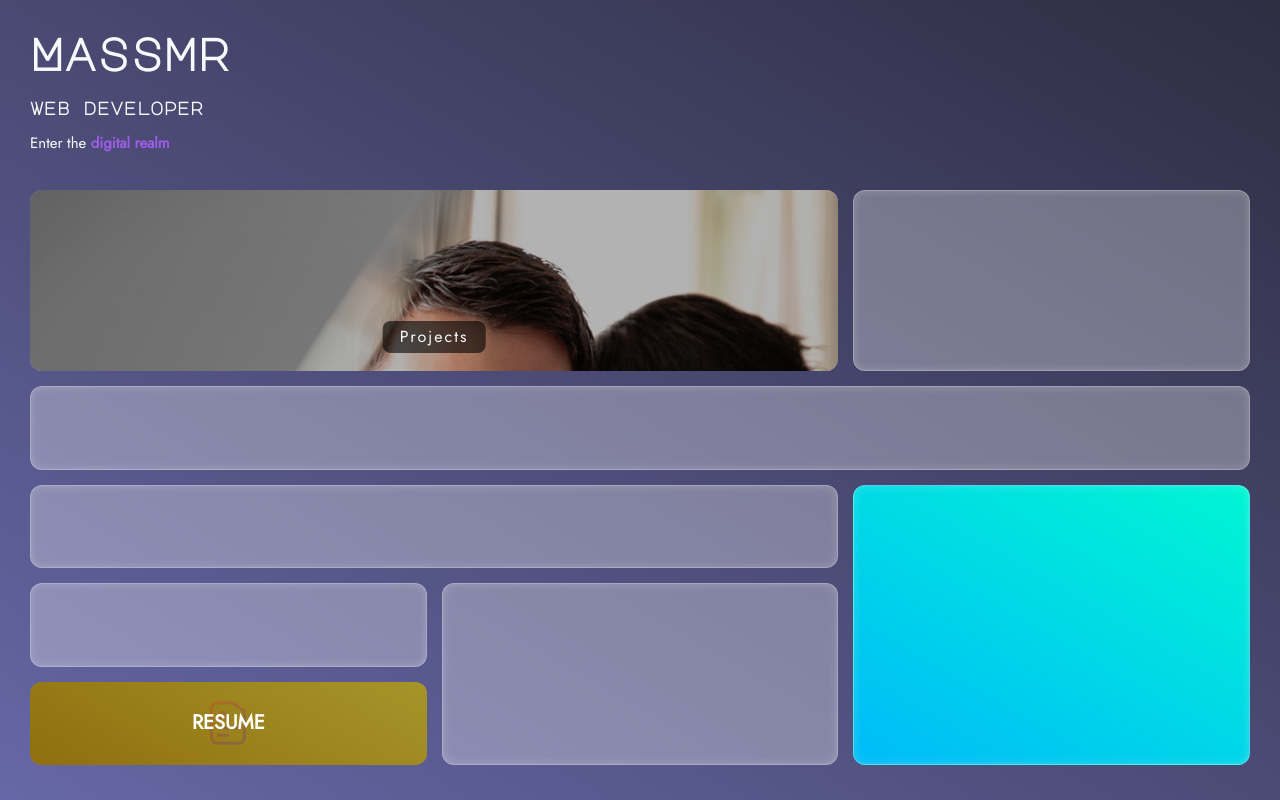
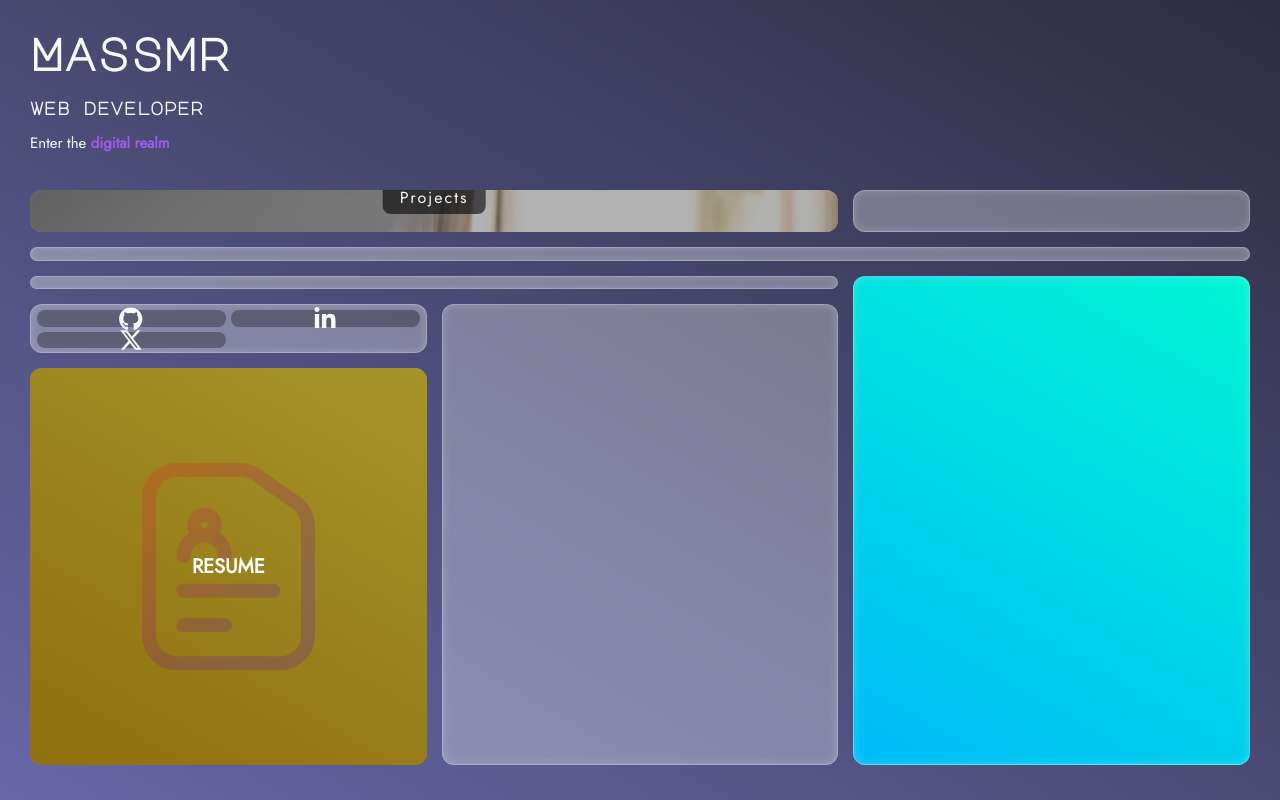
Before and after one commit to massmr/massmr.xyz---react-portfolio, a React (Vite) app: page / in a window 1280 px wide. Built offline with nearby package versions, Linux system fonts and the light colour scheme; a web font is replaced by a local one.

Commit message:
modale comp created but not centered

```diff
--- a/package.json
+++ b/package.json
@@ -10,6 +10,8 @@
     "preview": "vite preview"
   },
   "dependencies": {
+    "@fortawesome/fontawesome-svg-core": "^6.5.1",
+    "@fortawesome/free-brands-svg-icons": "^6.5.1",
     "@fortawesome/react-fontawesome": "^0.2.0",
     "babel-plugin-macros": "^3.1.0",
     "react": "^18.2.0",
--- a/src/Grid/Grid.css
+++ b/src/Grid/Grid.css
@@ -68,6 +68,12 @@
   background-color: rgba(255,255,255,0.3);
   border: 1px solid rgba(248,249,250,0.3);
   box-shadow: inset 0 0 10px rgba(255,255,255,0.2);
+  display: flex;
+  flex-flow: row wrap;
+  gap: 5px;
+  align-items: center;
+  justify-content: center;
+  padding: 5px;
 }
 
 .item7 {
--- a/src/Grid/Grid.jsx
+++ b/src/Grid/Grid.jsx
@@ -2,7 +2,6 @@
 import './Grid.css';
 import { Container,
   Grid,
-  GridItem,
   OpacityOverlay,
   ResumeIconContainer,
   ResumeIcon,
@@ -12,6 +11,10 @@ import { Container,
 import { LeftHandComponent, RightHandComponent } from './SplitScreen/SplitComponents.jsx';
 import { SplitScreen } from './SplitScreen/SplitScreen.jsx';
 import { ImagesContainer } from './ImagesContainer/ImagesContainer.jsx';
+import { LinkItem } from './LinkItem/LinkItem.jsx';
+import { Modale } from './Modal/Modal.jsx';
+import { GridItem } from './GridItem/GridItem.jsx';
+import { HiddingContainer } from './OverflowHideLayout/OverflowHideLayout.jsx';
 
 //import assets
 import resumeIcon from "./assets/resume-icon.png";
@@ -68,37 +71,55 @@ export const BentoGrid = () => {
     <Container>
       <Grid>
 
-        <GridItem className="item1">
+        <GridItem name="item1">
+          <HiddingContainer>
+
+            <OpacityOverlay />
             <ImagesContainer
               style={Item1ImageStyle}
               source={MDPortrait}
             />
-          <OpacityOverlay />
             <button style={Item1ButtonStyle} >Projects</button>
+
+          </HiddingContainer>
         </GridItem>
 
-        <GridItem className="item2">
+        <GridItem name="item2">
 
         </GridItem>
 
-        <GridItem className="item3"/>
+        <GridItem name="item3"/>
 
-        <GridItem className="item4"/>
+        <GridItem name="item4"/>
 
-        <GridItem className="item5"/>
+        <GridItem name="item5"/>
 
-        <GridItem className="item6"/>
+        <GridItem name="item6" hasModal>
+          <LinkItem iconName="fa-github" state={true}/>
+          <LinkItem iconName="fa-linkedin-in" state={true}/>
+          <LinkItem iconName="fa-x-twitter" state={true}/>
+          <LinkItem iconName="fa-github" />
 
-        <GridItem className="item7">
+          <Modale>
+            <LinkItem iconName="fa-github" state={true}/>
+            <LinkItem iconName="fa-linkedin-in" state={true}/>
+            <LinkItem iconName="fa-x-twitter" state={true}/>
+          </Modale>
 
+        </GridItem>
+
+        <GridItem name="item7">
+
+          <HiddingContainer>
             <ResumeText>RESUME</ResumeText>
             <ResumeIconContainer>
               <ResumeIcon src={resumeIcon}></ResumeIcon>
             </ResumeIconContainer>
+          </HiddingContainer>
 
         </GridItem>
 
-        <GridItem className="item8"/>
+        <GridItem name="item8"/>
 
       </Grid>
     </Container>
--- /dev/null
+++ b/src/Grid/GridItem/GridItem.jsx
@@ -0,0 +1,38 @@
+import { useState } from 'react';
+import { Modale } from '../Modal/Modal.jsx';
+
+export const GridItem = ({ children, name, hasModal }) => {
+  const [isModaleVisible, setIsModaleVisible] = useState(false);
+
+  const handleModaleOpen = () => {
+    if (hasModal) {
+      setIsModaleVisible(true);
+    }
+  };
+
+  const handleModaleClose = () => {
+    setIsModaleVisible(false);
+  };
+
+  return (
+    <div
+      onClick={handleModaleOpen}
+      className={name}
+      style={{
+        borderRadius: '12px',
+        width: '100%',
+        height: '100%',
+        position: 'relative',
+        cursor: 'pointer',
+      }}>
+
+      {children}
+      {hasModal && isModaleVisible && (
+        <Modale state={isModaleVisible}
+        handleClose={handleModaleClose}>
+        </Modale>
+      )}
+
+    </div>
+  )
+}
--- /dev/null
+++ b/src/Grid/LinkItem/LinkItem.jsx
@@ -0,0 +1,47 @@
+//import packages
+import { useState, useEffect } from 'react';
+
+//import icons
+import { FontAwesomeIcon } from "@fortawesome/react-fontawesome";
+import { library } from "@fortawesome/fontawesome-svg-core";
+import { faGithub,
+  faLinkedinIn,
+  faXTwitter } from "@fortawesome/free-brands-svg-icons";
+library.add({ faGithub, faXTwitter, faLinkedinIn });
+
+export const LinkItem = ({ iconName, state }) => {
+
+  const [isActive, setIsActive] = useState(false);
+
+  useEffect(() => {
+    if (state) {
+      setIsActive(true);
+    }
+  }, [state]);
+
+  const LinkItemStyle = {
+    width: 'calc(100% / 2 - 3px)',
+    height: 'calc(100% / 2 - 2px)',
+    backgroundColor: 'rgba(0,0,0,0.3)',
+    borderRadius: '8px',
+    display: 'flex',
+    alignItems: 'center',
+    justifyContent: 'center',
+    opacity: isActive ? 1 : 0,
+  };
+
+  const linkIconStyle = {
+    transform: 'scale(1.5)',
+    color: '#F8F9FA',
+  }
+
+  const fullIconName = `fa-brands ${iconName}`;
+
+  return (
+    <div style={LinkItemStyle} >
+      {fullIconName && <FontAwesomeIcon
+        style={linkIconStyle}
+        icon={fullIconName} />}
+    </div>
+  );
+}
--- /dev/null
+++ b/src/Grid/Modal/Modal.jsx
@@ -0,0 +1,42 @@
+import { useState } from 'react'
+import styled from 'styled-components'
+
+const ModaleBackground = styled.div`
+  position: fixed;
+  margin: 0 auto;
+  width: 100vw;
+  height: 100vh;
+  overflow: auto;
+  background-color: rgba(0,0,0,0.5);
+  box-sizing: border-box;
+
+  display: flex;
+  align-items: center;
+  justify-content: center;
+`;
+
+const ModaleBody = styled.div`
+  background-color: white;
+  position: relative;
+  margin: 10% auto;
+  padding: 20px;
+  width: 50%;
+`;
+
+export const Modale = ({ children,
+  state,
+  handleClose }) => {
+
+  return(
+    <>
+      { state &&
+        <ModaleBackground onClick={handleClose}>
+          <ModaleBody onClick={e => e.stopPropagation()}>
+            <button onClick={handleClose}>Hide Modal</button>
+            {children}
+          </ModaleBody>
+        </ModaleBackground>
+      }
+    </>
+  );
+};
--- /dev/null
+++ b/src/Grid/OverflowHideLayout/OverflowHideLayout.jsx
@@ -0,0 +1,16 @@
+import styled from 'styled-components';
+
+const Hidder = styled.div`
+  overflow: hidden;
+  height: 100%;
+  width: 100%;
+  border-radius: 12px;
+`;
+
+export const HiddingContainer = ({ children })  => {
+  return (
+    <Hidder>
+      {children}
+    </Hidder>
+  );
+}
--- a/src/Grid/styled-components.js
+++ b/src/Grid/styled-components.js
@@ -12,14 +12,6 @@ export const Grid = styled.div`
   height: 100%;
   width: 100%;
   gap: 15px;
-  overflow: hidden;
-`;
-export const GridItem = styled.div`
-  border-radius: 12px;
-  width: 100%;
-  height: 100%;
-  overflow: hidden;
-  position: relative;
 `;
 export const OpacityOverlay = styled.div`
   position: absolute;
@@ -29,6 +21,7 @@ export const OpacityOverlay = styled.div`
   height: 100%;
   background-color: black;
   opacity: 0.3;
+  border-radius: 12px;
 `;
 export const ResumeIconContainer = styled.div`
   display: flex;
```
Also changed, not shown: 1 other file (tests, documents, lock files or other folders). Lines whose indentation alone changed are shown as unchanged.
